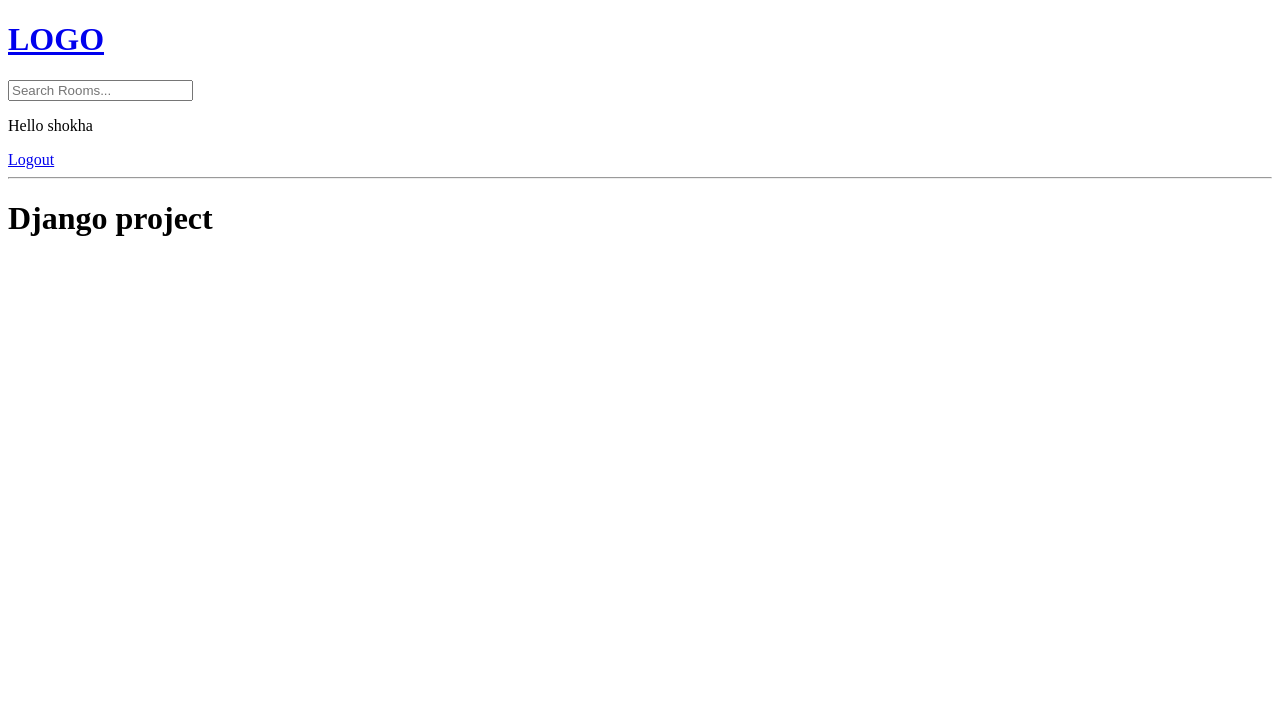
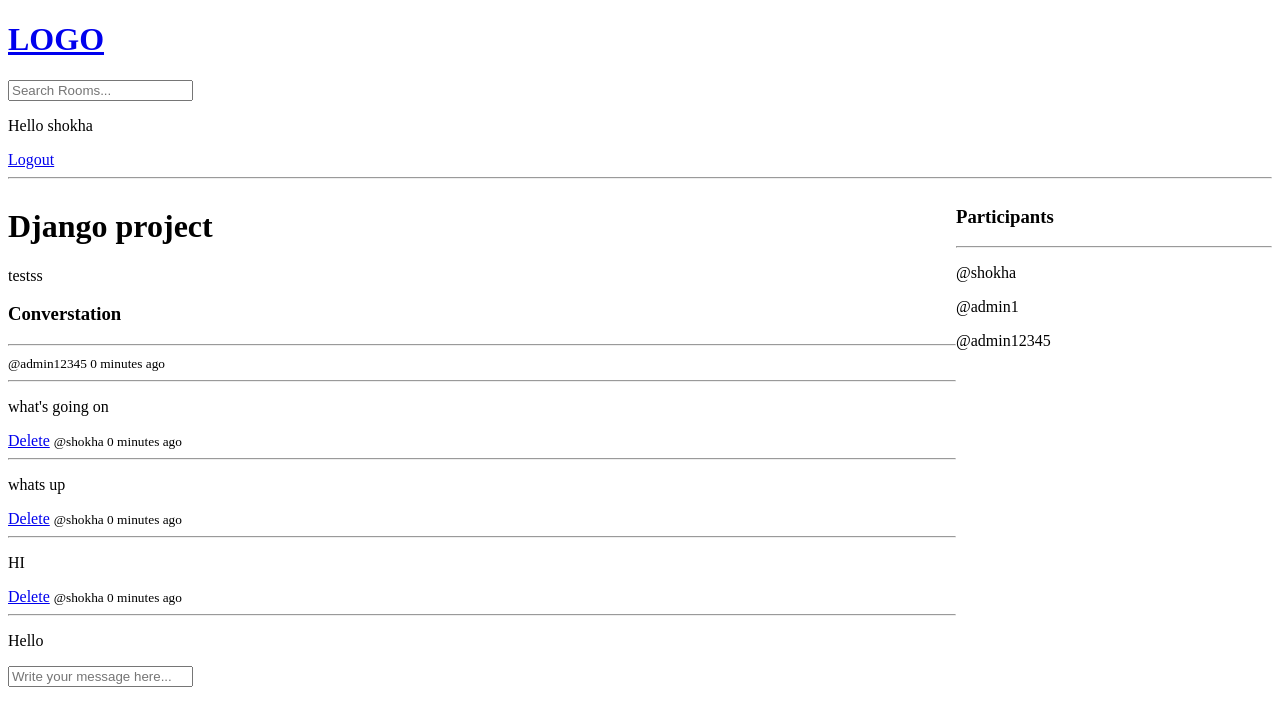
Before and after one commit to Shokhanasser1/django-project, a Django app: page /room/5/ in a window 1280 px wide. Shown: the top 726 px of the page. Run offline with Django 4.2, Linux system fonts and the light colour scheme; a user stored in the database is signed in; data comes from the database, SQL or seed files in the repository; both versions use the stored data as it was after the commit; parts of the project's set-up code (start-up, migrations or seed data) failed here and were passed over.

Commit message:
fixing migrations and creating participants with comments

```diff
--- a/base/models.py
+++ b/base/models.py
@@ -15,13 +15,14 @@ class Room(models.Model):
     topic = models.ForeignKey(Topic, on_delete=models.SET_NULL, null=True)
     name = models.CharField(max_length=200)
     description = models.TextField(null=True, blank=True)
-    # participants =
+    participants = models.ManyToManyField(User, related_name='participants', blank=True)
     update = models.DateTimeField(auto_now=True)
     created = models.DateTimeField(auto_now_add=True)
 
 
     class Meta:
         ordering = ['-update', '-created']
+
     def __str__(self) -> str:
         return self.name
 
--- a/base/templates/base/room.html
+++ b/base/templates/base/room.html
@@ -1,7 +1,55 @@
 {% extends 'main.html' %}
 
 {% block content %}
+<style>
+    .room-container {
+        display: grid;
+        grid-template-columns: 3fr 1fr;
+    }
+</style>
+<div class="room-container">
+    <div>
 
-<h1>{{room.name}}</h1>
+        <h1>{{room.name}}</h1>
 
-{% endblock content %}
+        <p>{{room.description}}</p>
+
+
+        <div class="comment-wrapper">
+            <h3>Converstation</h3>
+            <hr>
+            {% for message in messages %}
+            <div>
+                {% if request.user == message.user %}
+                <a href="{% url 'delete-message' message.id %}">Delete</a>
+                {% endif %}
+                <small>@{{message.user}} {{message.created|timesince}} ago</small>
+                <hr>
+                <p>{{message.body}}</p>
+            </div>
+
+            {% endfor %}
+        </div>
+
+        {% if request.user.is_authenticated %}
+        <div class="comment-form">
+            <form method="POST" action="">
+                {% csrf_token %}
+                <input type="text" name="body" placeholder="Write your message here...">
+            </form>
+        </div>
+        {% endif %}
+
+    </div>
+    <div>
+        <h3>Participants</h3>
+        <hr>
+
+        {% for user in participants %}
+        <div>
+            <p>@{{user.username}}</p>
+        </div>
+        {% endfor %}
+    </div>
+</div>
+{% endblock %}
--- a/base/urls.py
+++ b/base/urls.py
@@ -12,4 +12,5 @@ urlpatterns = [
     path('create-room/', views.createRoom, name="create-room"),
     path('update-room/<str:pk>', views.updateRoom, name="update-room"),
     path('delete-room/<str:pk>', views.deleteRoom, name="delete-room"),
+    path('delete-message/<str:pk>', views.deleteMessage, name="delete-message"),
 ]
--- a/base/views.py
+++ b/base/views.py
@@ -6,7 +6,7 @@ from django.contrib.auth.models import User
 from django.contrib import messages
 from django.contrib.auth import authenticate, login, logout
 from django.contrib.auth.forms import UserCreationForm
-from .models import Room, Topic
+from .models import Room, Topic, Message
 from .forms import RoomForm
 # rooms = [
 #     {'id': 1, 'name': 'Lets learn python!'},
@@ -76,7 +76,17 @@ def home(request):
 
 def room(request, pk):
     room = Room.objects.get(id=pk)
-    context = {'room': room}
+    room_messages = room.message_set.all().order_by('-created')
+    participants = room.participants.all()
+    if request.method == 'POST':
+        message = Message.objects.create(
+            user=request.user,
+            room=room,
+            body=request.POST.get('body')
+        )
+        room.participants.add(request.user)
+        return redirect('room', pk=room.id)
+    context = {'room': room, 'messages': room_messages, 'participants': participants}
     return render(request, 'base/room.html', context)
 
 
@@ -110,6 +120,7 @@ def updateRoom(request, pk):
     context = {'form': form}
     return render(request, 'base/room_form.html', context)
 
+@login_required(login_url='login')
 def deleteRoom(request, pk):
     room = Room.objects.get(id=pk)
 
@@ -120,3 +131,16 @@ def deleteRoom(request, pk):
         room.delete()
         return redirect('home')
     return render(request, 'base/delete.html', {'obj': room})
+
+
+@login_required(login_url='login')
+def deleteMessage(request, pk):
+    message = Message.objects.get(id=pk)
+
+    if request.user != message.user:
+        return HttpResponse('You are not allowed here!!!')
+
+    if request.method == 'POST':
+        message.delete()
+        return redirect('home')
+    return render(request, 'base/delete.html', {'obj': message})
--- a/templates/main.html
+++ b/templates/main.html
@@ -10,14 +10,6 @@
 <body>
     {% include 'navbar.html' %}
 
-    {% if messages %}
-    <ul class="messages">
-        {% for message in messages %}
-        <li>{{ message }}</li>
-            {% endfor %}
-    </ul>
-    {% endif %}
-
     {% block content %}
 
 
```
Also changed, not shown: base/migrations/0001_initial.py, base/migrations/0002_topic_alter_room_options_rename_update_room_updated_and_more.py (deleted), db.sqlite3.
